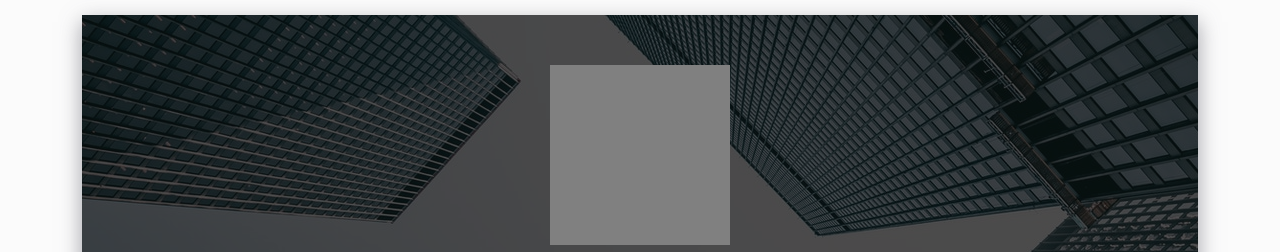
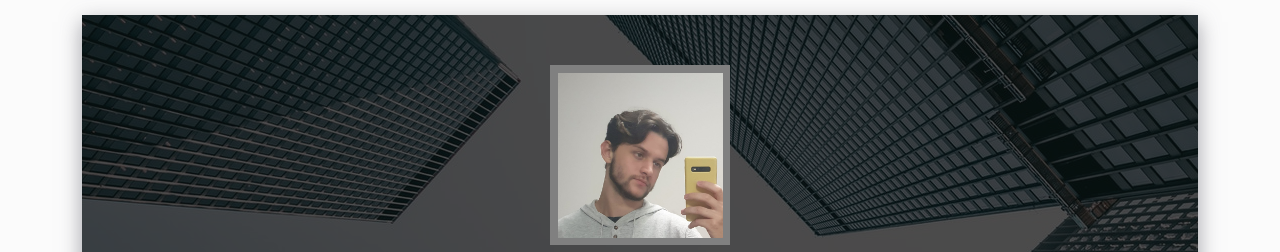
Before and after one commit to JoaoMario17/Curriculo_Online, a website: page public/pages/index.html in a window 1280 px wide. Shown: the part 119-371 px from the top of the page. Drawn offline with nearby package versions, Linux system fonts and the light colour scheme.

Commit message:
Profile Picture correction

```diff
--- a/public/css/custom.css
+++ b/public/css/custom.css
@@ -68,8 +68,20 @@
     width: 180px;
     height: 180px;
 
+    display: flex;
+    align-items: center;
+    justify-content: center;
+
     margin-top: 50px;
     margin-bottom: 20px;
+
+    background-color: var(--gray);
+    opacity:1;
+}
+
+.profile_hplacer > img {
+    width: 165px;
+    height: 165px;
 
     background-color: var(--gray);
     opacity:1;
--- a/public/pages/index.html
+++ b/public/pages/index.html
@@ -59,7 +59,7 @@
             <div class="black_layer">
               <div class="home_ct_ctner">
                 <div class="profile_hplacer">
-
+                  <img src="../assets/Profile_picture.jpeg" alt="">
                 </div>
 
                 <h1>João Mário Fidelis</h1>
```
Also changed, not shown: public/assets/Profile_wbsite_(cópia).jpeg (added).
